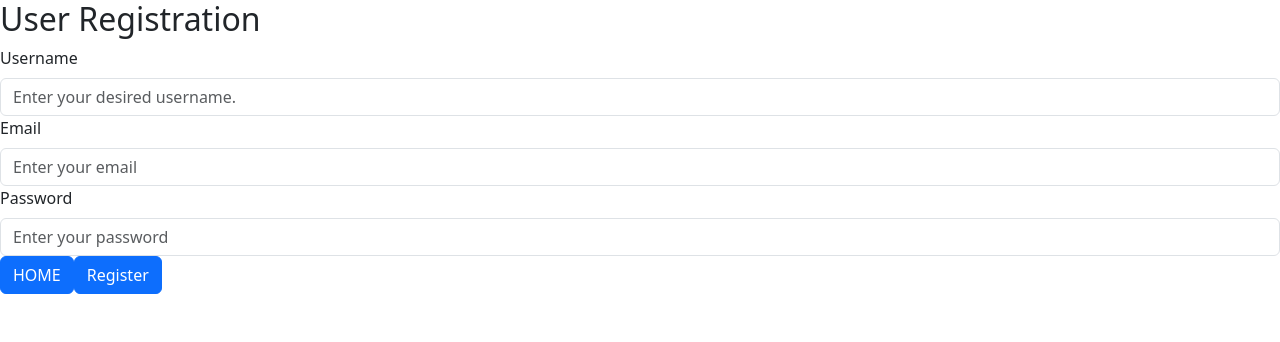
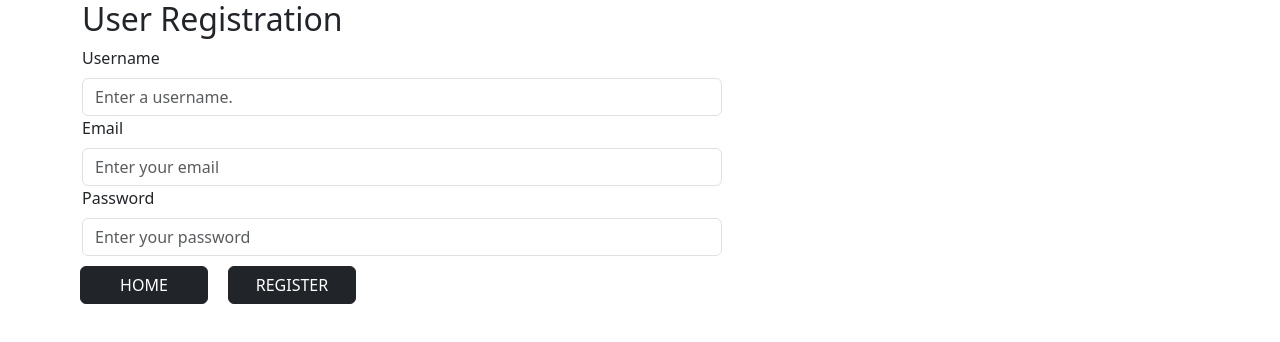
Before and after one commit to Pierre81385/shiny-bassoon-mern, a React (Create React App) app: page /users/registration in a window 1280 px wide. Shown: the top 342 px of the page. Built offline with nearby package versions, Linux system fonts and the light colour scheme.

Commit message:
styling forms

```diff
--- a/src/App.js
+++ b/src/App.js
@@ -7,10 +7,15 @@ import UserLogin from "./components/UserLogin";
 import AllUsers from "./components/AllUsers";
 import SiteNav from "./components/Nav";
 import UserLogout from "./components/UserLogout";
+import Container from "react-bootstrap/esm/Container";
 
 export default function App() {
+  const style = {
+    container: {},
+  };
+
   return (
-    <div>
+    <Container style={style.container}>
       <BrowserRouter>
         <Routes>
           <Route exact path="/home" element={<Home />}></Route>
@@ -24,6 +29,6 @@ export default function App() {
           <Route exact path="/users/all" element={<AllUsers />}></Route>
         </Routes>
       </BrowserRouter>
-    </div>
+    </Container>
   );
 }
--- a/src/components/Home.js
+++ b/src/components/Home.js
@@ -7,12 +7,29 @@ import { Navigate, useNavigate } from "react-router-dom";
 
 export default function Home() {
   const navigate = useNavigate();
+  const style = {
+    container: {
+      textAlign: "center",
+    },
+    row: {},
+    colL: {
+      textAlign: "right",
+    },
+    colR: {
+      textAlign: "left",
+    },
+    button: {},
+  };
 
   return (
-    <Container>
+    <Container style={style.container}>
       <Row>
-        <Col>
+        <h1>Create a new account or sign in.</h1>
+      </Row>
+      <Row>
+        <Col style={style.colL}>
           <Button
+            variant="dark"
             onClick={() => {
               navigate("/users/registration");
             }}
@@ -20,8 +37,9 @@ export default function Home() {
             NEW USER
           </Button>
         </Col>
-        <Col>
+        <Col style={style.colR}>
           <Button
+            variant="dark"
             onClick={() => {
               navigate("/users/login");
             }}
--- a/src/components/UserLogin.js
+++ b/src/components/UserLogin.js
@@ -1,10 +1,20 @@
 import React, { useState } from "react";
-import Button from "react-bootstrap/Button";
-import Form from "react-bootstrap/Form";
+import Button from "react-bootstrap/esm/Button";
+import Form from "react-bootstrap/esm/Form";
+import Row from "react-bootstrap/esm/Row";
 import axios from "axios";
 import { useNavigate, Navigate } from "react-router-dom";
 
 export default function UserLogin() {
+  const style = {
+    form: {
+      width: "50vw",
+    },
+    button: {
+      width: "10vw",
+      margin: "10px",
+    },
+  };
   // State to hold user input values
   const [req, setReq] = useState({
     username: "",
@@ -63,7 +73,7 @@ export default function UserLogin() {
     <>
       <h2>User Login</h2>
 
-      <Form onSubmit={handleSubmit}>
+      <Form onSubmit={handleSubmit} style={style.form}>
         <Form.Group controlId="name">
           <Form.Label>Username</Form.Label>
           <Form.Control
@@ -87,18 +97,20 @@ export default function UserLogin() {
             required
           />
         </Form.Group>
-
+        <Row>
           <Button
+            variant="dark"
             onClick={() => {
               navigate("/home");
             }}
+            style={style.button}
           >
             HOME
           </Button>
-
-        <Button variant="primary" type="submit">
-          Login
+          <Button variant="dark" type="submit" style={style.button}>
+            LOGIN
           </Button>
+        </Row>
       </Form>
     </>
   );
--- a/src/components/UserRegistration.js
+++ b/src/components/UserRegistration.js
@@ -4,8 +4,19 @@ import Container from "react-bootstrap/esm/Container";
 import Form from "react-bootstrap/Form";
 import axios from "axios";
 import { useNavigate, Navigate } from "react-router-dom";
+import Row from "react-bootstrap/esm/Row";
 
 export default function UserRegistration() {
+  const style = {
+    form: {
+      width: "50vw",
+    },
+    button: {
+      width: "10vw",
+      margin: "10px",
+    },
+  };
+
   // State to hold user input values
   const [req, setReq] = useState({
     username: "",
@@ -71,12 +82,12 @@ export default function UserRegistration() {
     <>
       <h2>User Registration</h2>
 
-      <Form onSubmit={handleSubmit}>
+      <Form onSubmit={handleSubmit} style={style.form}>
         <Form.Group controlId="name">
           <Form.Label>Username</Form.Label>
           <Form.Control
             type="text"
-            placeholder="Enter your desired username."
+            placeholder="Enter a username."
             name="username"
             value={req.username}
             onChange={handleInputChange}
@@ -107,18 +118,21 @@ export default function UserRegistration() {
             required
           />
         </Form.Group>
-
+        <Row>
           <Button
+            variant="dark"
             onClick={() => {
               navigate("/home");
             }}
+            style={style.button}
           >
             HOME
           </Button>
 
-        <Button variant="primary" type="submit">
-          Register
+          <Button variant="dark" type="submit" style={style.button}>
+            REGISTER
           </Button>
+        </Row>
       </Form>
     </>
   );
```
Lines whose indentation alone changed are shown as unchanged.
